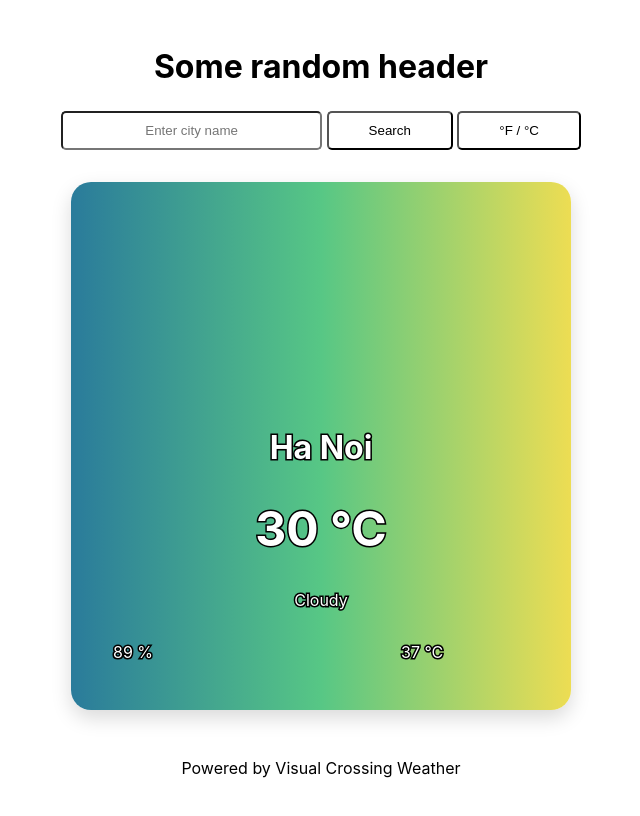
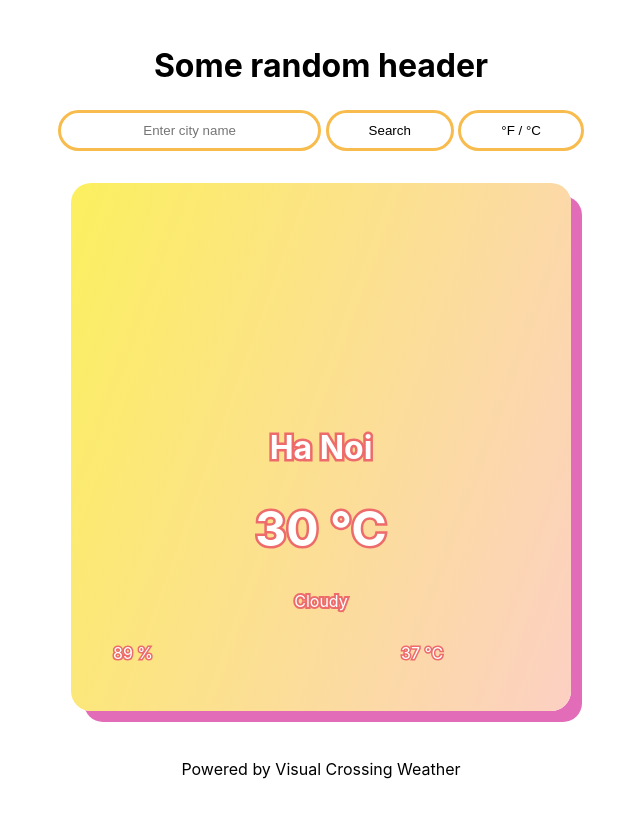
Before and after one commit to BaconSawl/Weather-App, a website built with webpack: page src/index.html in a window 1280 px wide. Shown: the whole page, without its empty margins (319-959 px from the left). Built offline with nearby package versions, Linux system fonts and the light colour scheme; no server answers.

Commit message:
Make the UI better Fuck idk how to make it look good

```diff
--- a/src/index.js
+++ b/src/index.js
@@ -37,7 +37,7 @@ unitButton.addEventListener('click', () => {
 async function getWeatherData(location) {
     try {
 
-        const API_KEY = `JVYX4A4YC26XB3AQ3GY64JK8Z`
+        const API_KEY = `JVYX4A4YC26XB3AQ3GY64JK8Z` // Need to put APIKEY somewhere safe ig
         const response = await fetch(`https://weather.visualcrossing.com/VisualCrossingWebServices/rest/services/timeline/${location}?key=${API_KEY}&contentType=json`)
 
         // console.log(`Connect API success:`, response.status);
--- a/src/styles.css
+++ b/src/styles.css
@@ -1,11 +1,15 @@
+:root {
+    --button-pressed-color: rgb(255, 121, 208);
+    --button-border: 3px solid #F7BC4D;
+    --button-bg-color: #FFFFFF;
+}
+
 body {
     display: flex;
     flex-direction: column;
     align-items: center;
     justify-content: center;
-
     min-height: 100vh;
-
     font-family: -apple-system, BlinkMacSystemFont, "Segoe UI", Roboto, Helvetica, Arial, sans-serif;
 }
 
@@ -56,8 +60,9 @@ body.thunder-rain {
 }
 
 .citySearch input, button {
-    background-color: white;
-    border-radius: 5px;
+    background-color: var(--button-bg-color);
+    border-radius: 50px;
+    border: var(--button-border);
     color: black;
 
     padding: 10px 40px;
@@ -69,13 +74,15 @@ body.thunder-rain {
 
 /* Simple button animations! */
 .btn:hover {
-    transform: translateY(-3px);
+    transform: translateY(-4px) rotateZ(3deg);
 }
 
 .btn:active {
-    background-color: #3e8e41;
+    background-color: var(--button-pressed-color);
     box-shadow: 0 5px #666;
     transform: translateY(4px);
+    color: white;
+    border-color: #916ead;
 }
 
 .weather-container {
@@ -84,16 +91,25 @@ body.thunder-rain {
     padding: 2rem;
 
     border-radius: 20px;
-    box-shadow: 0 8px 20px rgba(0, 0, 0, .15);
+    box-shadow: 12px 12px 0px -1px rgba(227,108,185,1);
+    -webkit-box-shadow: 12px 12px 0px -1px rgba(227,108,185,1);
+    -moz-box-shadow: 12px 12px 0px -1px rgba(227,108,185,1);
+
     box-sizing: border-box;
 
 
     color: white;
-    -webkit-text-stroke: 3px black;
-    paint-order: stroke fill ;
+    -webkit-text-stroke: 5px #ed6b6a;
+    paint-order: stroke fill;
 
-    background: #2A7B9B;
-    background: linear-gradient(90deg, rgba(42, 123, 155, 1) 0%, rgba(87, 199, 133, 1) 50%, rgba(237, 221, 83, 1) 100%);
+    background: #FAE91B;
+    background: linear-gradient(110deg, rgba(250, 233, 27, 0.7) 0%, rgba(252, 208, 195, 1) 100%);
+}
+
+.weather {
+    display: flex;
+    flex-direction: column;
+    align-items: center;
 }
 
 .weather-icon {
@@ -103,12 +119,6 @@ body.thunder-rain {
     background-position: center;
 }
 
-.weather {
-    display: flex;
-    flex-direction: column;
-    align-items: center;
-}
-
 .weather-general {
     text-align: center;
 }
@@ -116,10 +126,16 @@ body.thunder-rain {
     font-size: 3em;
 }
 
+.weather .weather-condition {
+    -webkit-text-stroke: 4px #ed6b6a;
+}
+
 .weather-detail {
     display: grid;
     grid-template-columns: 8em 8em;
     column-gap: 10em;
+
+    -webkit-text-stroke: 3px #ed6b6a;
 }
 
 .footer {
--- a/webpack.config.js
+++ b/webpack.config.js
@@ -13,7 +13,7 @@ export default {
 
   devtool: "eval-source-map",
   devServer: {
-    watchFiles: ["./src/index.html", "./src/index.js"],
+    watchFiles: ["./src/index.html", "./src/index.js", "./src/styles.css"],
   },
 
   plugins: [
```
